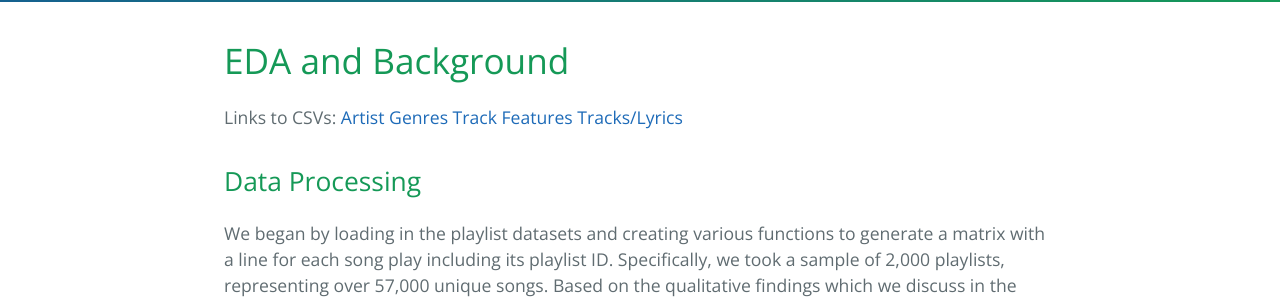
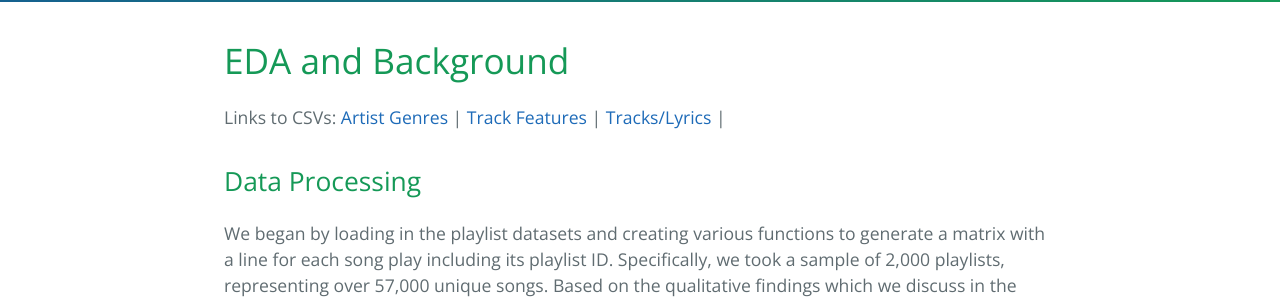
Before and after one commit to jk979/Spotify, a Jekyll site: the page built from eda.md, in a window 1280 px wide and 900 px high. Shown: the part 381-681 px from the top of the window. Built offline with Jekyll 4.4.1, drawn with Linux system fonts in a browser that asks for light colours; our own code applies the rules of GitHub Pages for plain Markdown files.

Commit message:
added pipes

```diff
--- a/eda.md
+++ b/eda.md
@@ -5,9 +5,9 @@ layout: default
 # EDA and Background
 
 Links to CSVs:
-[Artist Genres](https://drive.google.com/file/d/1ueUMpPDVFPS7Er8Mq9-IqRHMJ2avSqCG/view)
-[Track Features](https://drive.google.com/file/d/1OiJ7NGIXmrWXXBNaYoIrPgkMOI2wEDfw/view)
-[Tracks/Lyrics](https://drive.google.com/file/d/1l0rTqWhIfQw4Hv8KRySvL6A6mkE2PRIz/view)
+[Artist Genres](https://drive.google.com/file/d/1ueUMpPDVFPS7Er8Mq9-IqRHMJ2avSqCG/view) |
+[Track Features](https://drive.google.com/file/d/1OiJ7NGIXmrWXXBNaYoIrPgkMOI2wEDfw/view) |
+[Tracks/Lyrics](https://drive.google.com/file/d/1l0rTqWhIfQw4Hv8KRySvL6A6mkE2PRIz/view) |
 <!--<a href="https://drive.google.com/file/d/1ueUMpPDVFPS7Er8Mq9-IqRHMJ2avSqCG/view" class="btn">CSV (Artist Genres)</a>
 <a href="https://drive.google.com/file/d/1OiJ7NGIXmrWXXBNaYoIrPgkMOI2wEDfw/view" class="btn">CSV (Track Features)</a>
 <a href="https://drive.google.com/file/d/1l0rTqWhIfQw4Hv8KRySvL6A6mkE2PRIz/view" class="btn">CSV (Tracks/Lyrics)</a>
```
